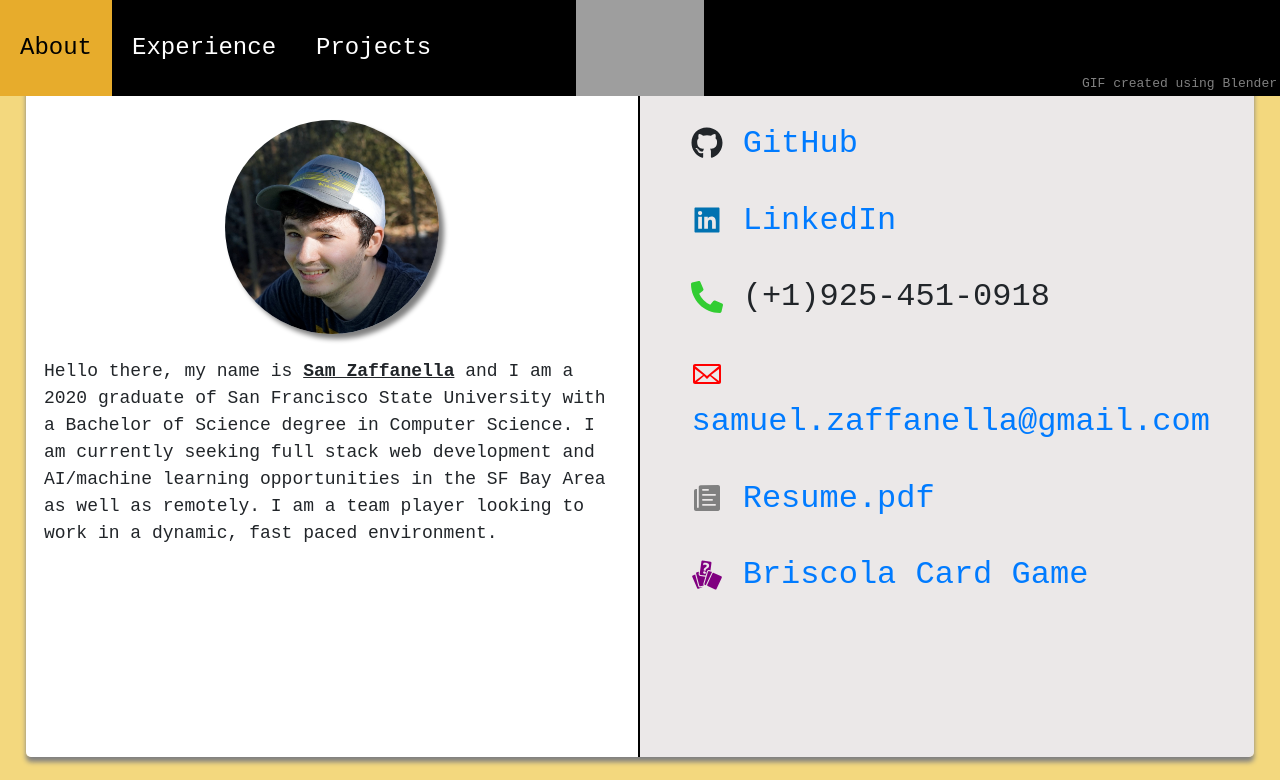
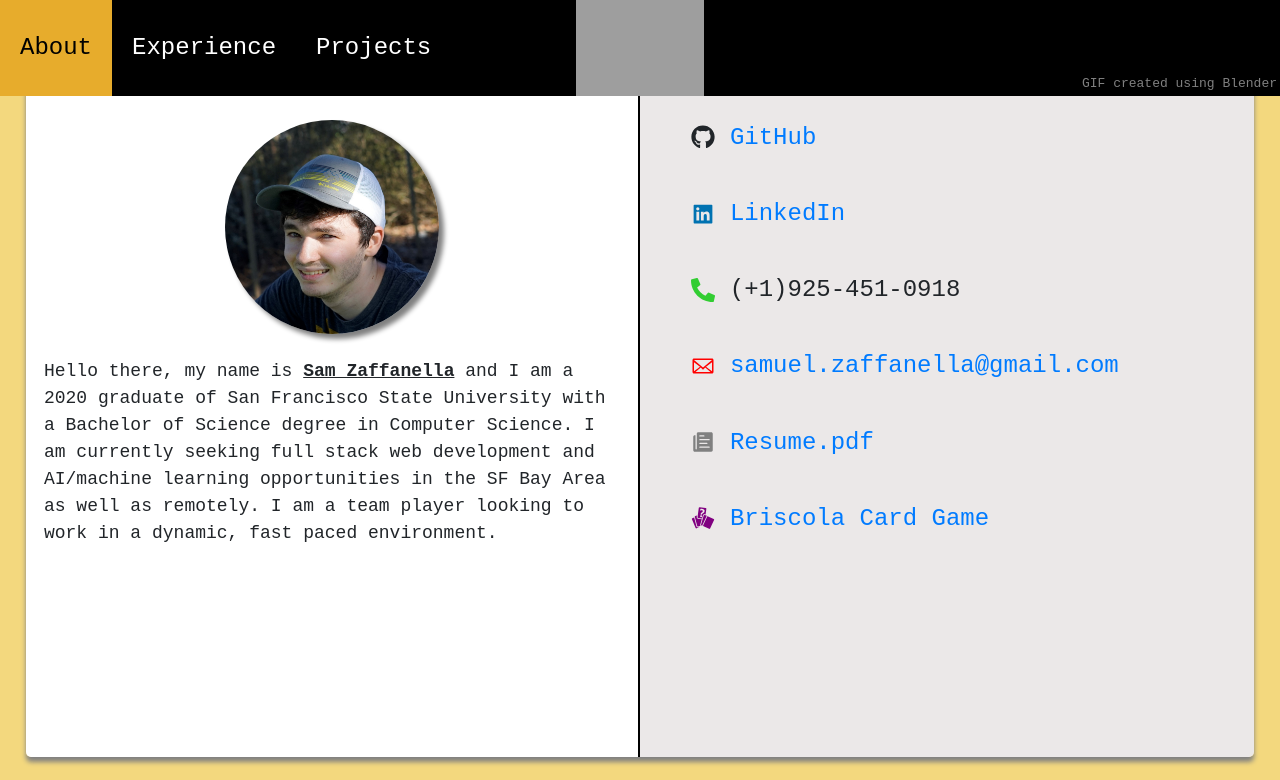
Before and after one commit to SamZaff/Portfolio, a React (Create React App) app: page / in a window 1280 px wide. Shown: the top 780 px of the page. Built offline with nearby package versions, Linux system fonts and the light colour scheme; grey boxes are pictures that could not be loaded.

Commit message:
changed font size for contacts

```diff
--- a/src/App.css
+++ b/src/App.css
@@ -238,14 +238,14 @@ body, html {
 #info ul {
   /* font-weight: bold; */
   padding-top: 7%;
-  font-size: xx-large;
+  font-size: x-large;
   text-align: left;
 
 
 }
 
 #info li {
-  padding-bottom: 5%;
+  padding-bottom: 7%;
   padding-left: 2%;
   list-style: none;
 }
```
